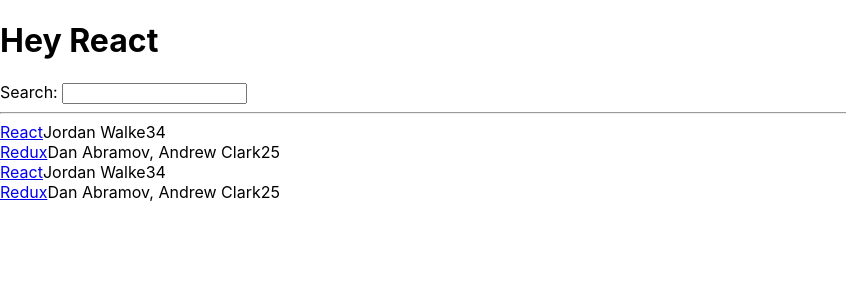
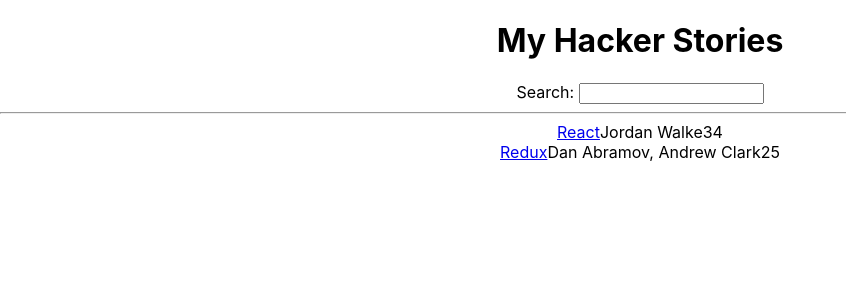
Before and after one commit to HSU-S21-CS480/jr550-road-to-react, a React (Create React App) app: page / in a window 1280 px wide. Shown: the top 300 px of the page, without its empty margins (0-846 px from the left). Built offline with nearby package versions, Linux system fonts and the light colour scheme.

Commit message:
after "lifting state"

```diff
--- a/package.json
+++ b/package.json
@@ -6,7 +6,9 @@
     "@testing-library/jest-dom": "^5.11.9",
     "@testing-library/react": "^11.2.3",
     "@testing-library/user-event": "^12.6.0",
+    "bootstrap": "^4.6.0",
     "react": "^17.0.1",
+    "react-bootstrap": "^1.4.3",
     "react-dom": "^17.0.1",
     "react-scripts": "4.0.1",
     "web-vitals": "^0.2.4"
--- a/src/App.js
+++ b/src/App.js
@@ -1,30 +1,15 @@
-import logo from './logo.svg';
+
 import './App.css';
+import React from 'react';
 
-// class definition
-class Developer {
-  constructor(firstName, lastName) {
-    this.firstName = firstName;
-    this.lastName = lastName;
-  }
 
-  getName() {
-    return this.firstName + ' ' + this.lastName;
-  }
-}
 
-const robin = new Developer('Robin', 'Wieruch');
-console.log(robin.getName());
+//This is the app, it is similar to a "main" function but returns an html element which contains the
+// webpage.
+const App = () => {
 
-const dennis = new Developer('Dennis', 'Wieruch');
-console.log(dennis.getName());
-
-const welcome = {
-  greeting: "Hey",
-  title: "React",
-}
-
-const list = [
+  //List of Objects
+  const stories = [
     {
       title: 'React',
       url: 'https://reactjs.org/',
@@ -43,26 +28,34 @@
     },
   ];
 
-//This is the app, it is similar to a "main" function but returns an html element which contains the
-// webpage.
-const App = () => {
 
-  const handleChange = event => {
-    console.log(event.target.value);
-  };
 
+  const [searchTerm, setSearchTerm] = React.useState('');
+
+
+  //Search Callback function
+  const handleSearch = event => {
+    setSearchTerm(event.target.value);
+  }
+
+
+  //Filter used for searching
+  const searchedStories = stories.filter(story =>
+    story.title.toLowerCase().includes(searchTerm.toLowerCase())
+  );
+
+
+
+  //Return the HTML element which contains our webpage
   return (
-    <div>
-      <h1>{welcome.greeting} {welcome.title}</h1>
+    <div className="App">
+      <h1>My Hacker Stories</h1>
 
-      <label htmlFor="search">Search: </label>
-      <input id="search" type="text" onChange={handleChange} />
+      <Search onSearch={handleSearch} />
 
       <hr />
 
-      <List />
-
-      <List />
+      <List list={searchedStories} />
 
     </div>
   );
@@ -70,9 +63,21 @@
 
 
 
+//Search React element definition
+const Search = props => {
+  return (
+    <div>
+      <label htmlFor="search">Search: </label>
+      <input id="search" type="text" onChange={props.onSearch} />
+    </div>
+  );
+}
+
+
+
 //List React element definition
-const List = () =>
-  list.map(item => (
+const List = props =>
+  props.list.map(item => (
     <div key={item.objectID}>
       <span>
         <a href={item.url}>{item.title}</a>
```
Also changed, not shown: 2 other files (tests, documents, lock files or other folders). Lines whose indentation alone changed are shown as unchanged.
